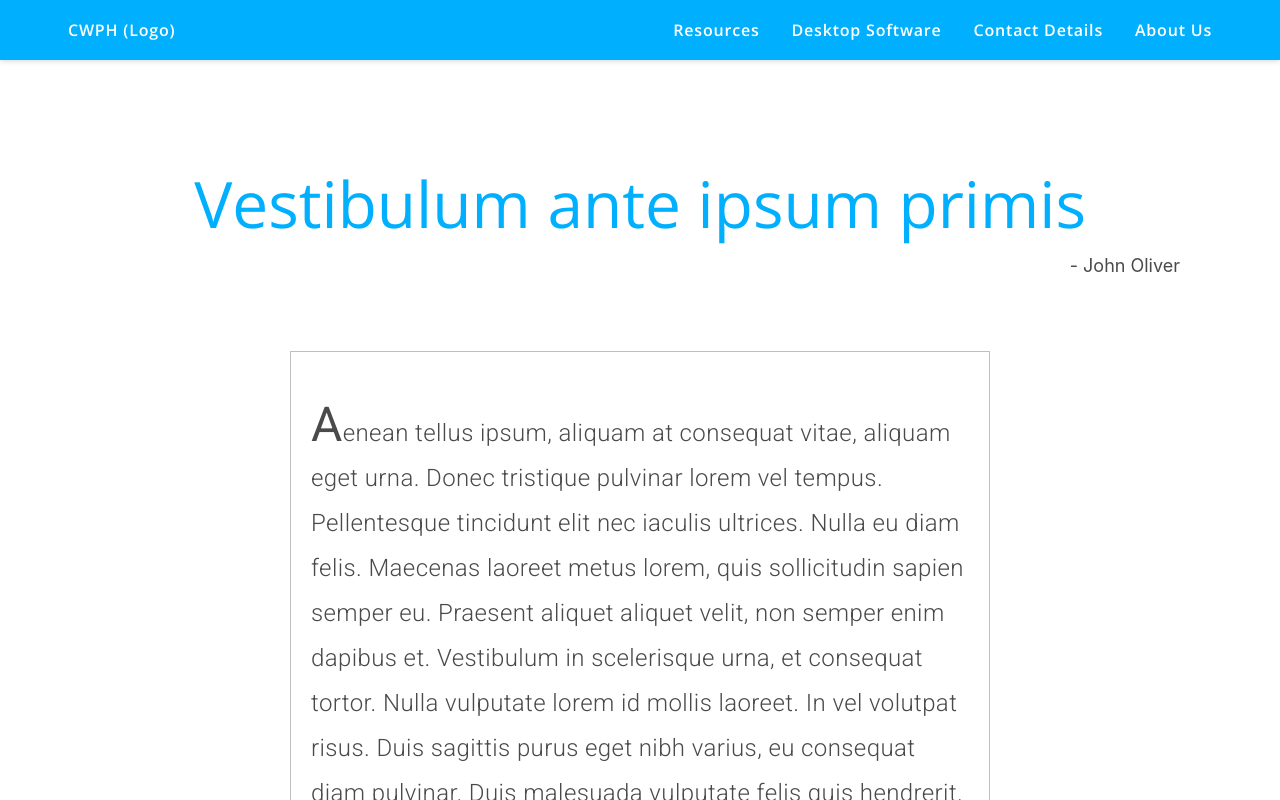
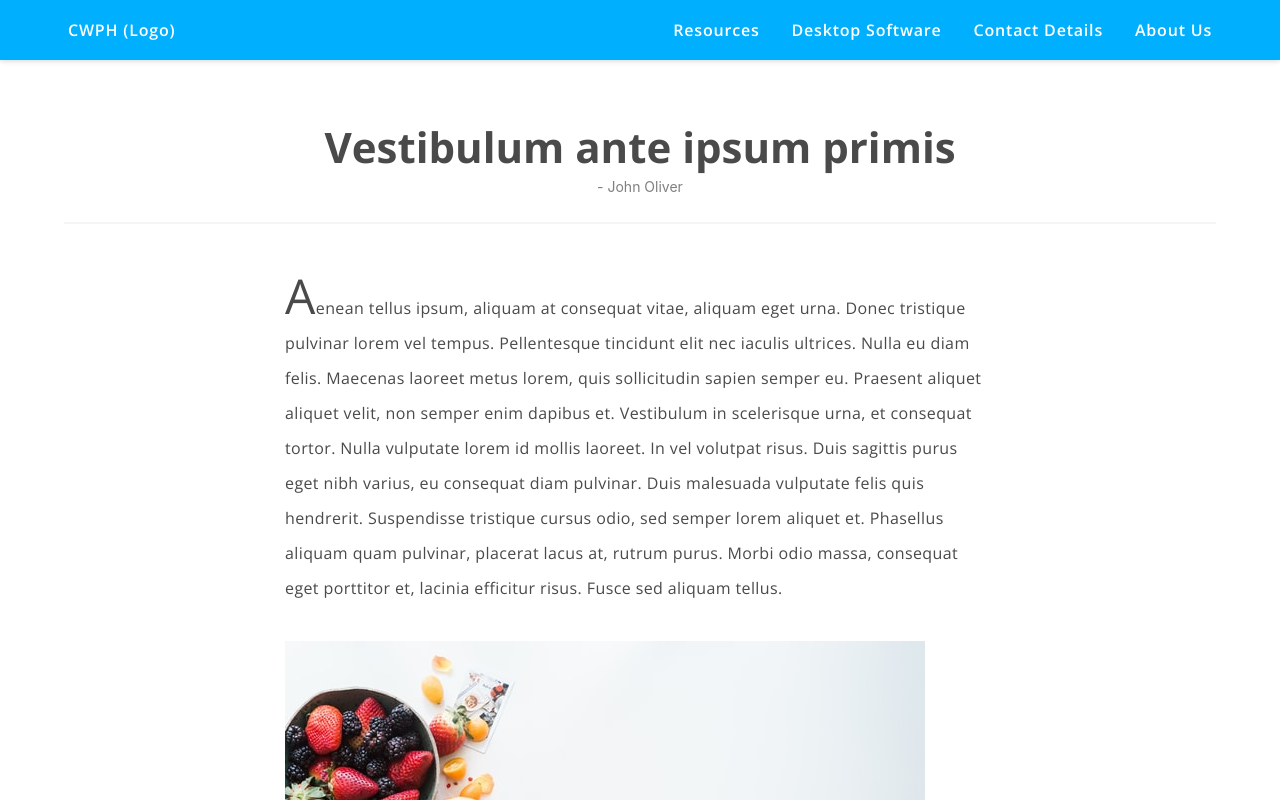
Before and after one commit to ankushdutt/Center-of-Wellness-Website, a website: page post.html in a window 1280 px wide. Shown: the top 800 px of the page. Drawn offline with nearby package versions, Linux system fonts and the light colour scheme.

Commit message:
improve post page

```diff
--- a/assets/css/style.css
+++ b/assets/css/style.css
@@ -111,10 +111,6 @@ a.navbar-item:hover:before, a.navbar-item:focus:before, a.navbar-item:hover:afte
     background: white;
     color: #00B0FF;
     background-position: right center;
-}
-
-.light {
-    font-weight: 300;
 }
 
 .quote {
@@ -271,7 +267,6 @@ blockquote {
     font-family: Roboto;
     font-size: 29px;
     line-height: 125.2%;
-    /* margin-right: 20px; */
 }
 
 .about-right {
@@ -314,26 +309,31 @@ blockquote {
 }
 
 /* -------------Post Page------------- */
+.post-title {
+    margin-top: 60px;
+    text-align: center;
+}
+
+.post-author {
+    font-size: 14px;
+    color: rgba(0, 0, 0, 0.5)
+}
+
 .post {
     font-family: 'Open Sans', sans-serif;
     margin: auto;
     margin-bottom: 40px;
     padding: 30px 20px;
     box-shadow: 0px 0px 0px rgba(0, 0, 0, 0.25);
-    max-width: 700px;
+    max-width: 750px;
     letter-spacing: 0.025em;
-    line-height: 45px;
+    line-height: 35px;
     border-bottom: 3px solid rgba(0, 0, 0, 0.294);
 }
 
 .post::first-letter {
     font-weight: 400;
     font-size: 48px;
-}
-
-.author-post {
-    font-size: 18px;
-    padding-left: 60px;
 }
 
 /* ----------------------------------RESPONSIVE---------------------------------- */
@@ -440,4 +440,8 @@ blockquote {
         margin-right: 10px;
         margin-left: 10px;
     }
+
+    .post::first-letter {
+        font-size: 30px;
+    }
 }
--- a/post.html
+++ b/post.html
@@ -53,21 +53,23 @@
   </nav>
 
   <!-- -----------------TITLE----------------- -->
-  <center>
-    <br> <br> <br> <br>
-    <h1 class="light">Vestibulum ante ipsum primis</h1>
-    <div class="author">- John Oliver</div>
-  </center>
-  <br> <br> <br>
+  <div class="post-title">
+    <h2><b>Vestibulum ante ipsum primis</b></h2>
+    <span class="post-author">- John Oliver</span>
+  </div>
   <div class="container">
-
+    <hr>
     <!-- -----------------POST----------------- -->
-    <div class="card post">
-        <h4>
+    <div class="post">
+        <p>
             Aenean tellus ipsum, aliquam at consequat vitae, aliquam eget urna. Donec tristique pulvinar lorem vel tempus. Pellentesque tincidunt elit nec iaculis ultrices. Nulla eu diam felis. Maecenas laoreet metus lorem, quis sollicitudin sapien semper eu. Praesent aliquet aliquet velit, non semper enim dapibus et. Vestibulum in scelerisque urna, et consequat tortor. Nulla vulputate lorem id mollis laoreet. In vel volutpat risus. Duis sagittis purus eget nibh varius, eu consequat diam pulvinar. Duis malesuada vulputate felis quis hendrerit. Suspendisse tristique cursus odio, sed semper lorem aliquet et. Phasellus aliquam quam pulvinar, placerat lacus at, rutrum purus. Morbi odio massa, consequat eget porttitor et, lacinia efficitur risus. Fusce sed aliquam tellus.
             <br> <br>
+            <img src="/assets/img/post.jpg">
+            <br> <br>
             In efficitur orci eu rutrum vehicula. Vivamus aliquam aliquam enim, id finibus dolor tempor at. Vestibulum ut velit est. Aliquam sem leo, tempus quis nisl ut, maximus tempus leo.
-        </h4>
+            <br> <br>
+            Integer vel rhoncus odio. Cras consectetur nisi lectus, ac vulputate lorem commodo non. Nulla a sapien vel massa sodales feugiat vel sodales sem. Integer vel euismod turpis. Mauris dolor enim, fermentum vestibulum tellus egestas, vestibulum rutrum mi. Fusce nisi augue, venenatis eu risus quis, convallis mattis dui. Pellentesque sit amet tortor vehicula, cursus nunc sed, finibus nibh. Pellentesque in arcu lorem. Praesent consequat tempus eros a eleifend. Donec tincidunt blandit tortor hendrerit ullamcorper. Proin rutrum malesuada purus quis egestas. Quisque laoreet, felis eget aliquam cursus, augue magna pharetra ante, eget ornare est risus vitae libero. Fusce malesuada ut odio vitae varius. Donec consequat sapien in sapien rutrum tincidunt.
+        </p>
     </div>
   </div>
 
```
Also changed, not shown: assets/img/post.jpg (added).
